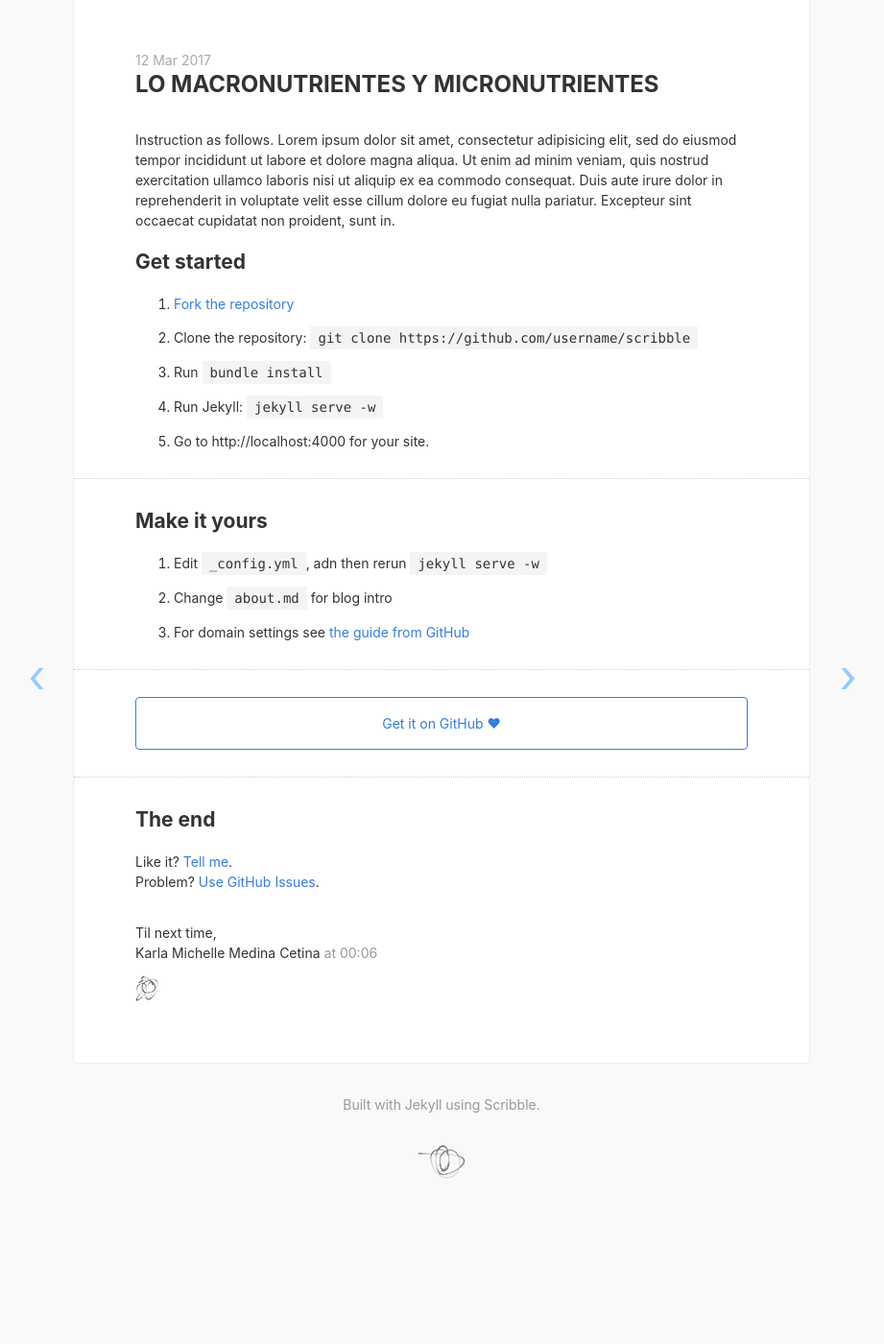
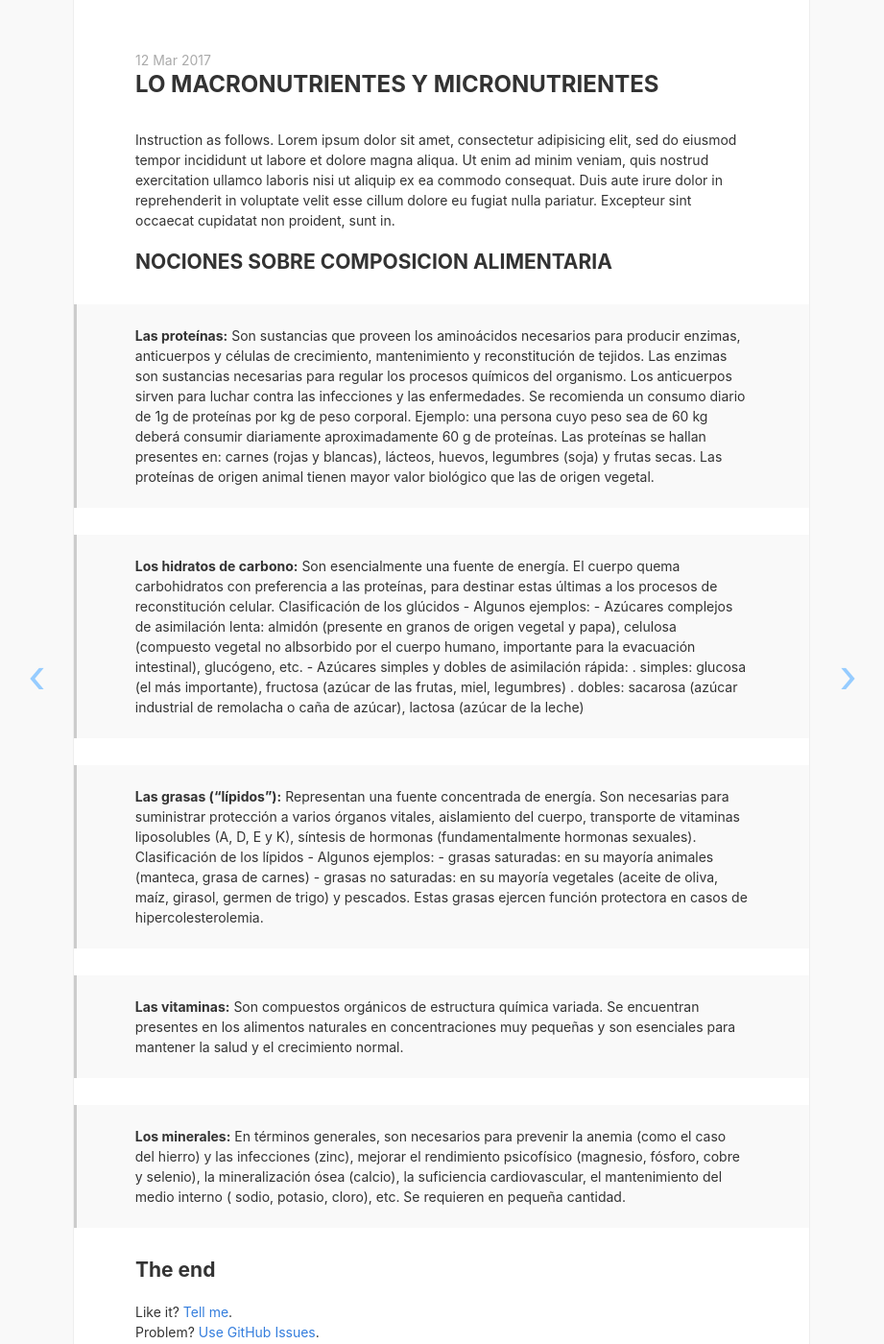
Before and after one commit to Karla-ui/practica2, a Jekyll site: the page built from _posts/2017-03-12-scribble-the-jekyll-theme.md, in a window 1280 px wide and 1400 px high, scrolled down 261 px. Shown: the whole window at 96% size, without its empty margins (180-1101 px from the left). Built offline with Jekyll 4.4.1, drawn with Linux system fonts in a browser that asks for light colours; nearby versions of some CDN libraries; before the commit the page ends 1521 px from its top, so only the background shows below that.

Commit message:
cambio_macros

```diff
--- a/_posts/2017-03-12-scribble-the-jekyll-theme.md
+++ b/_posts/2017-03-12-scribble-the-jekyll-theme.md
@@ -5,33 +5,17 @@ date: 2017-03-12 00:06:52
 
 Instruction as follows. Lorem ipsum dolor sit amet, consectetur adipisicing elit, sed do eiusmod tempor incididunt ut labore et dolore magna aliqua. Ut enim ad minim veniam, quis nostrud exercitation ullamco laboris nisi ut aliquip ex ea commodo consequat. Duis aute irure dolor in reprehenderit in voluptate velit esse cillum dolore eu fugiat nulla pariatur. Excepteur sint occaecat cupidatat non proident, sunt in.
 
-## Get started
+## NOCIONES SOBRE COMPOSICION ALIMENTARIA
 
-1. [Fork the repository](https://github.com/muan/scribble/fork)
+> **Las proteínas:** Son sustancias que proveen los aminoácidos necesarios para producir enzimas, anticuerpos y células de crecimiento, mantenimiento y reconstitución de tejidos. Las enzimas son sustancias necesarias para regular los procesos químicos del organismo. Los anticuerpos sirven para luchar contra las infecciones y las enfermedades. Se recomienda un consumo diario de 1g de proteínas por kg de peso corporal. Ejemplo: una persona cuyo peso sea de 60 kg deberá consumir diariamente aproximadamente 60 g de proteínas. Las proteínas se hallan presentes en: carnes (rojas y blancas), lácteos, huevos, legumbres (soja) y frutas secas. Las proteínas de origen animal tienen mayor valor biológico que las de origen vegetal.
 
-2. Clone the repository: `git clone https://github.com/username/scribble`
+> **Los hidratos de carbono:** Son esencialmente una fuente de energía. El cuerpo quema carbohidratos con preferencia a las proteínas, para destinar estas últimas a los procesos de reconstitución celular. Clasificación de los glúcidos - Algunos ejemplos: - Azúcares complejos de asimilación lenta: almidón (presente en granos de origen vegetal y papa), celulosa (compuesto vegetal no albsorbido por el cuerpo humano, importante para la evacuación intestinal), glucógeno, etc. - Azúcares simples y dobles de asimilación rápida: . simples: glucosa (el más importante), fructosa (azúcar de las frutas, miel, legumbres) . dobles: sacarosa (azúcar industrial de remolacha o caña de azúcar), lactosa (azúcar de la leche)
 
-3. Run `bundle install`
+> **Las grasas (“lípidos”):** Representan una fuente concentrada de energía. Son necesarias para suministrar protección a varios órganos vitales, aislamiento del cuerpo, transporte de vitaminas liposolubles (A, D, E y K), síntesis de hormonas (fundamentalmente hormonas sexuales). Clasificación de los lípidos - Algunos ejemplos: - grasas saturadas: en su mayoría animales (manteca, grasa de carnes) - grasas no saturadas: en su mayoría vegetales (aceite de oliva, maíz, girasol, germen de trigo) y pescados. Estas grasas ejercen función protectora en casos de hipercolesterolemia.
 
-4. Run Jekyll: `jekyll serve -w`
+> **Las vitaminas:** Son compuestos orgánicos de estructura química variada. Se encuentran presentes en los alimentos naturales en concentraciones muy pequeñas y son esenciales para mantener la salud y el crecimiento normal.
 
-5. Go to http://localhost:4000 for your site.
-
----
-
-## Make it yours
-
-1. Edit `_config.yml`, adn then rerun `jekyll serve -w`
-
-2. Change `about.md` for blog intro
-
-3. For domain settings see [the guide from GitHub](https://help.github.com/articles/setting-up-a-custom-domain-with-pages)
-
----
-
-<a href="https://github.com/muan/scribble" class="pa3 tc ba br2 db">Get it on GitHub &hearts;</a>
-
----
+> **Los minerales:** En términos generales, son necesarios para prevenir la anemia (como el caso del hierro) y las infecciones (zinc), mejorar el rendimiento psicofísico (magnesio, fósforo, cobre y selenio), la mineralización ósea (calcio), la suficiencia cardiovascular, el mantenimiento del medio interno ( sodio, potasio, cloro), etc. Se requieren en pequeña cantidad.
 
 ## The end
 
```
